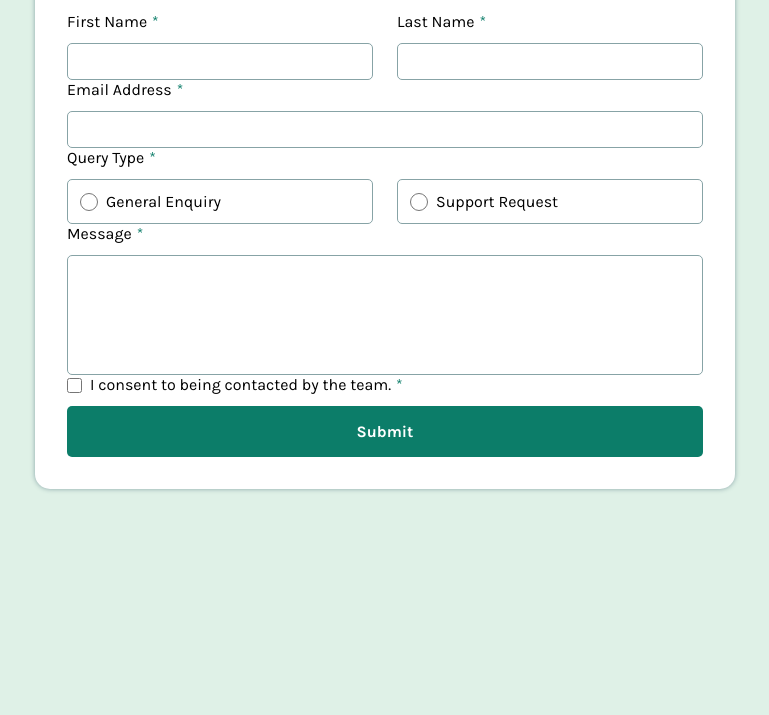
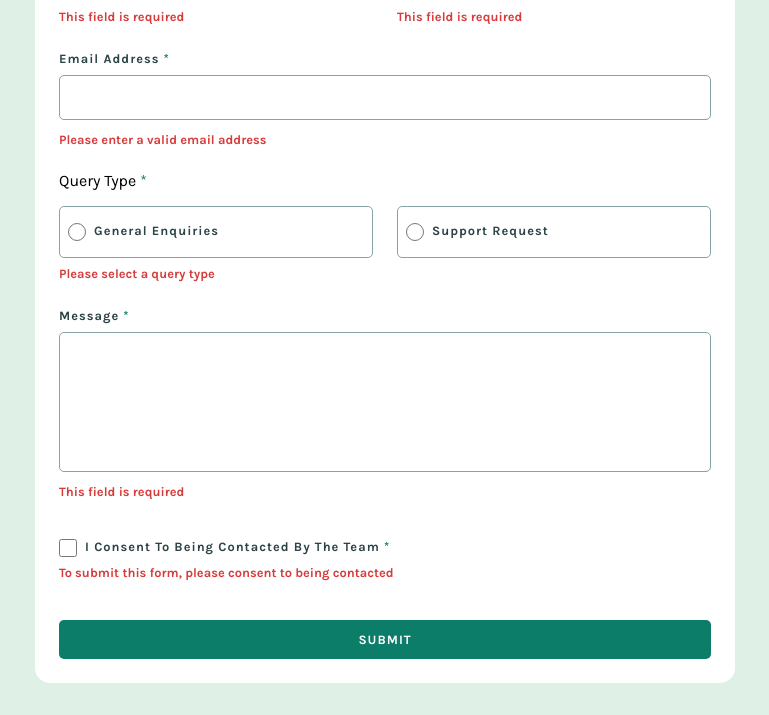
Before and after one commit to j3wlius/fm-contact-form, a plain HTML site: page index.html in a window 1280 px wide. Shown: the part 200-915 px from the top of the page, without its empty margins (255-1024 px from the left). Before the commit the page ends 800 px from the top, so only its background shows below. Drawn offline with Linux system fonts and the light colour scheme.

Commit message:
form update

```diff
--- a/index.html
+++ b/index.html
@@ -8,9 +8,11 @@
 		/>
 		<meta
 			name="description"
-			content="Solution to the contact form challenge from
-            Frontend Mentor. Coded by Tamale Julius"
+			content="Frontend Mentor Contact form Challenge coded by Tamale Julius"
 		/>
+
+		<!-- Title -->
+		<title>FM Contact Form</title>
 
 		<!-- Favicon -->
 		<link
@@ -18,7 +20,9 @@
 			href="./images/favicon-32x32.png"
 			type="image/x-icon"
 		/>
-		<title>FM Contact Form Challenge</title>
+
+		<!-- Styles -->
+		<link rel="stylesheet" href="style.css" />
 
 		<!-- Google Fonts -->
 		<link rel="preconnect" href="https://fonts.googleapis.com" />
@@ -27,100 +31,91 @@
 			href="https://fonts.googleapis.com/css2?family=Karla:ital,wght@0,200..800;1,200..800&display=swap"
 			rel="stylesheet"
 		/>
-
-		<!-- CSS file link -->
-		<link rel="stylesheet" href="style.css" />
 	</head>
 	<body>
 		<main class="main">
 			<div class="container">
-				<!-- Contact Form -->
-				<form action="" class="contact-form">
-					<div class="top">
 				<h1 class="title">Contact Us</h1>
-					</div>
 
-					<div class="form-control">
+				<form class="form" action="#" method="POST">
 					<div class="name">
 						<div>
-								<label for="name">First Name</label>
-								<input type="text" name="name" id="name" />
+							<label>First Name</label>
+							<input
+								type="text"
+								name="first-name"
+								id="first-name"
+								required
+							/>
 							<p class="error">This field is required</p>
 						</div>
 
 						<div>
-								<label for="name">Last Name</label>
-								<input type="text" name="name" id="name" />
+							<label>Last Name</label>
+							<input
+								type="text"
+								name="last-name"
+								id="last-name"
+								required
+							/>
 							<p class="error">This field is required</p>
 						</div>
 					</div>
 
 					<div class="email">
-							<label for="email">Email Address</label>
-							<input type="email" name="email" id="email" />
+						<label>Email Address</label>
+						<input type="text" name="email" id="email" required />
 						<p class="error">Please enter a valid email address</p>
 					</div>
 
+					<div class="query">
+						<p>Query Type</p>
 						<div>
-							<label for="query-type"> Query Type</label>
-							<div class="radios">
-								<div class="radio">
-									<span>
-										<input
-											type="radio"
-											name="query-type"
-											id="query-type"
-										/>
-										<span class="checkbox-mark"></span> </span
-									>General Enquiry
-								</div>
+							<label for="gen" class="inquery">
+								<input type="radio" name="inquery" id="gen" />
+								<span>General Enquiries</span>
+							</label>
 
-								<div class="radio">
-									<span>
-										<input
-											type="radio"
-											name="query-type"
-											id="query-type"
-										/>
-										<span class="checkbox-mark"></span> </span
-									>Support Request
-								</div>
+							<label for="support" class="inquery">
+								<input type="radio" name="inquery" id="support" />
+								<span>Support Request</span>
+							</label>
 						</div>
 						<p class="error">Please select a query type</p>
 					</div>
 
-						<div>
-							<label for="message">Message</label>
+					<div class="message">
+						<label>Message</label>
 						<textarea
 							name="message"
 							id="message"
 							cols="30"
-								rows="10"
+							rows="6"
+							required
 						></textarea>
 						<p class="error">This field is required</p>
 					</div>
 
-						<div>
-							<div class="checkbox-container">
-								<div>
-									<input type="checkbox" name="checkbox" id="checkbox" />
-								</div>
-								<label for="checkbox" class="checkbox-label">
-									I consent to being contacted by the team.</label
-								>
-							</div>
+					<div class="checkbox">
+						<label>
+							<input
+								type="checkbox"
+								name="checkbox"
+								id="checkbox"
+								required
+							/>
+							<div>I consent to being contacted by the team <span>*</span></div>
+						</label>
 						<p class="error">
-								To submit this form, please consent to being contacted.
+							To submit this form, please consent to being contacted
 						</p>
 					</div>
 
-						<button type="submit" class="submit-btn">Submit</button>
+					<div class="submit">
+						<button type="submit">Submit</button>
 					</div>
 				</form>
 			</div>
 		</main>
-
-		<!-- JS file link -->
-		<script src="index.js"></script>
 	</body>
 </html>
--- a/style.css
+++ b/style.css
@@ -1,21 +1,18 @@
 /* CSS Variables */
 :root {
 	/* Colors */
-	--light-green: hsl(148, 38%, 91%);
+	--lighter-green: hsl(148, 38%, 91%);
 	--medium-green: hsl(169, 82%, 27%);
 	--red: hsl(0, 66%, 54%);
 	--white: hsl(0, 0%, 100%);
 	--grey-500: hsl(186, 15%, 59%);
 	--grey-900: hsl(187, 24%, 22%);
 
-	/* Typography */
+	/* Font Family */
 	--ff-karla: "Karla", sans-serif;
-
-	--fw-400: 400;
-	--fw-700: 700;
 }
 
-/* Reset */
+/* Base Styles */
 *,
 *::before,
 *::after {
@@ -69,159 +66,158 @@ textarea {
 
 html {
 	scroll-behavior: smooth;
+	font-size: 16px;
 	font-family: var(--ff-karla);
-	font-size: 16px;
 }
 
 body {
-	background-color: var(--light-green);
+	background-color: var(--lighter-green);
 }
-/* End of Reset */
 
-/* Global Styles */
 .main {
 	padding-block: 2rem;
 }
+
 .container {
-	margin-inline: auto;
-	width: 90%;
 	background-color: var(--white);
 	border-radius: 15px;
-	box-shadow: 0 0 5px var(--grey-500);
-}
-/* End of Global */
-
-.contact-form {
-	padding: 2rem;
+	max-width: 700px;
+	width: 90%;
+	margin-inline: auto;
+	padding: 1.5rem;
 }
 
 .title {
-	font-size: 2rem;
-	font-weight: var(--fw-700);
 	color: var(--grey-900);
+	font-weight: 700;
 	margin-bottom: 2rem;
-	font-weight: var(--fw-700);
 }
 
-.form-control label {
-	display: block;
-	margin-bottom: 0.75rem;
+label {
+	color: var(--grey-900);
+	font-weight: 700;
+	font-size: 0.8rem;
+	text-transform: capitalize;
+	letter-spacing: 1px;
+	margin-bottom: 0.5rem;
 }
 
-.form-control label::after {
+label:not(.inquery)::after,
+.query > p:first-of-type::after {
 	content: "*";
 	color: var(--medium-green);
-	margin-left: 5px;
+	margin-left: 0.25rem;
 }
 
-.form-control input[type="text"],
-.form-control input[type="email"],
-.form-control textarea {
-	width: 100%;
-	padding: 0.5rem 0.75rem;
+input[type="text"] {
+	border: 1px solid var(--grey-500);
 	border-radius: 5px;
-	border: 1px solid var(--grey-500);
+	padding: 0.75rem;
+	margin-block: 0.5rem 0.75rem;
+	outline: none;
 }
 
-.form-control input[type="text"]:focus,
-.form-control input[type="email"]:focus,
-.form-control textarea:focus {
-	outline: none;
-	border-color: var(--medium-green);
+input[type="text"]:focus,
+textarea:focus {
+	outline: 1px solid var(--medium-green);
 }
 
-.radio {
-	display: flex;
-	gap: 0.5rem;
-	align-items: center;
-	border: 1px solid var(--grey-500);
-	border-radius: 5px;
-	padding: 0.75rem 0.75rem;
+input[type="text"].error {
+	outline: 1px solid var(--red);
 }
 
-.radio:first-of-type {
+.error {
+	color: var(--red);
+	font-size: 0.8rem;
+	font-weight: 700;
+}
+
+.name > div:first-child,
+.name,
+.email,
+.query {
+	margin-bottom: 1.5rem;
+}
+
+.query > p:first-of-type {
 	margin-bottom: 1rem;
 }
 
-.radio.active {
-	background-color: var(--light-green);
-	color: var(--grey-900);
-	border: 1px solid var(--medium-green);
-	/* opacity: 0.75; */
+.query label,
+.checkbox label {
+	display: grid;
+	grid-template-columns: min-content 1fr;
+	gap: 0.5rem;
 }
 
-input[type="radio"] {
+.query label {
+	border: 1px solid var(--grey-500);
+	border-radius: 5px;
+	padding: 1rem 0.5rem;
+  cursor: pointer;
+}
+
+.checkbox {
 	position: relative;
+}
+
+.checkbox label::after {
+	display: none;
+}
+
+.checkbox span {
+	color: var(--medium-green);
+	display: inline-block;
+}
+
+input[type="radio"],
+input[type="checkbox"] {
+	width: 18px;
 	height: 18px;
-	width: 18px;
 	accent-color: var(--medium-green);
+}
+
+.message,
+.checkbox {
+	margin-bottom: 2.5rem;
 }
 
 textarea {
 	resize: none;
+	border: 1px solid var(--grey-500);
+	border-radius: 5px;
+	padding: 0.75rem 0.5rem;
+	margin-block: 0.5rem 0.75rem;
+	outline: none;
 }
 
-.checkbox-container {
-	display: flex;
-	gap: 0.5rem;
+button {
+	background-color: var(--medium-green);
+	color: var(--white);
+	font-size: 0.8rem;
+	font-weight: 700;
+	text-transform: uppercase;
+	letter-spacing: 1px;
+	padding: 0.75rem;
+	border-radius: 5px;
+	width: 100%;
+	margin-top: 1rem;
+	transition: 0.5s;
 }
 
-input[type="checkbox"] {
-	cursor: pointer;
-	position: relative;
-	height: 15px;
-	width: 15px;
-	top: 3px;
-	accent-color: var(--medium-green);
+button:hover {
+	background-color: var(--grey-900);
 }
 
-.error {
-	color: var(--red);
-	font-weight: var(--fw-700);
-	font-size: 0.75rem;
-	margin-top: 0.5rem;
-	margin-bottom: 1.5rem;
-	display: none;
-}
-
-.submit-btn {
-	width: 100%;
-	padding-block: 1rem;
-	background-color: var(--medium-green);
-	color: var(--white);
-	border-radius: 5px;
-	font-weight: var(--fw-700);
-	transition: 0.3s;
-}
-
-.submit-btn:hover {
-	background-color: hsl(169, 80%, 20%);
-}
-
-@media screen and (min-width: 768px) {
-	.main {
-		height: 100vh;
-		width: 100vw;
-		display: flex;
-		justify-content: center;
-		align-items: center
-	}
-	.container {
-		max-width: 700px;
-	}
-
+@media (min-width: 700px) {
 	.name,
-	.radios {
+	.query > div {
 		display: grid;
 		grid-template-columns: 1fr 1fr;
 		gap: 1.5rem;
 	}
 
-	.radio:first-of-type {
+	.name > div:first-child {
 		margin-bottom: 0;
 	}
-
-	textarea {
-		height: 120px;
-	}
 }
```
Lines whose indentation alone changed are shown as unchanged.
